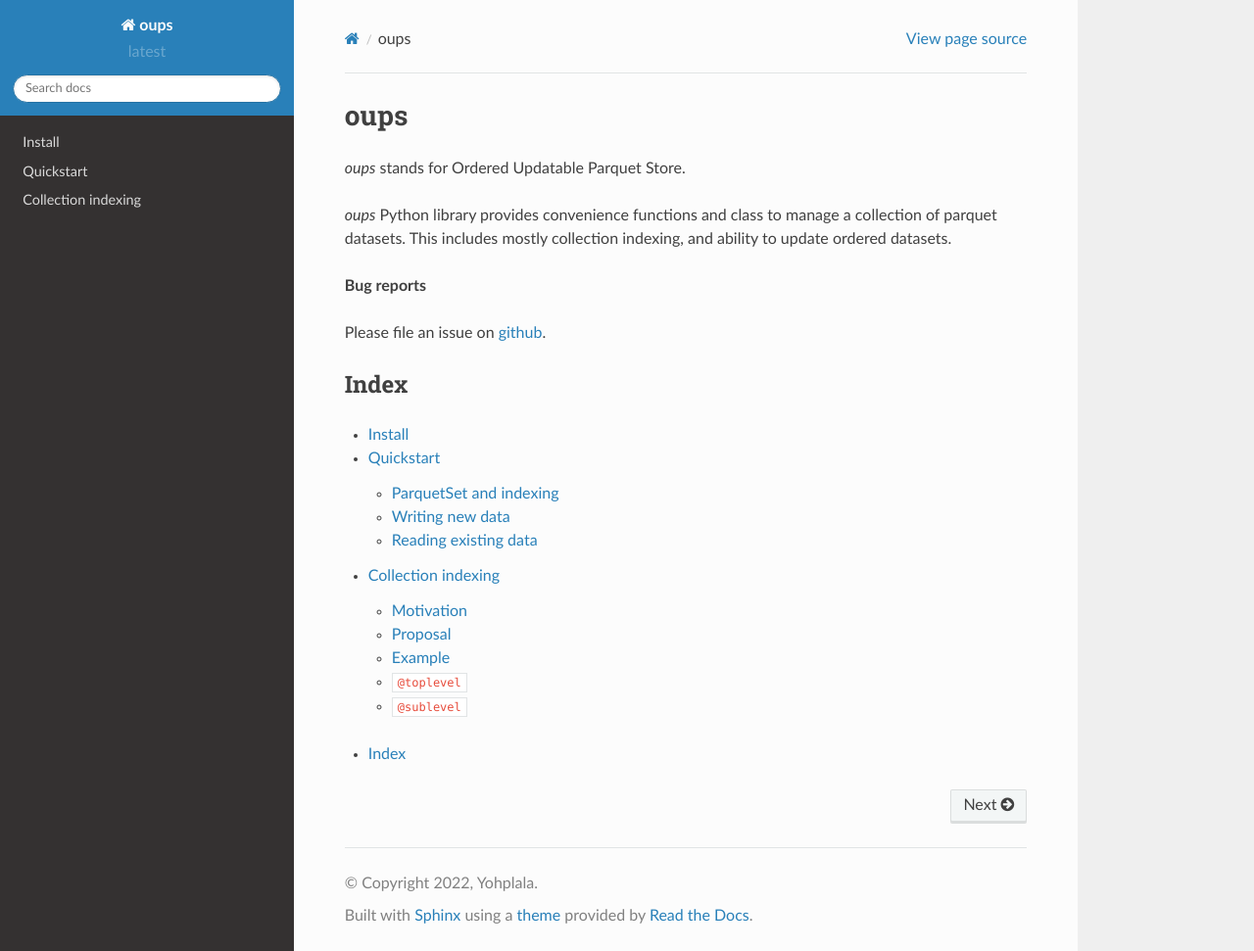
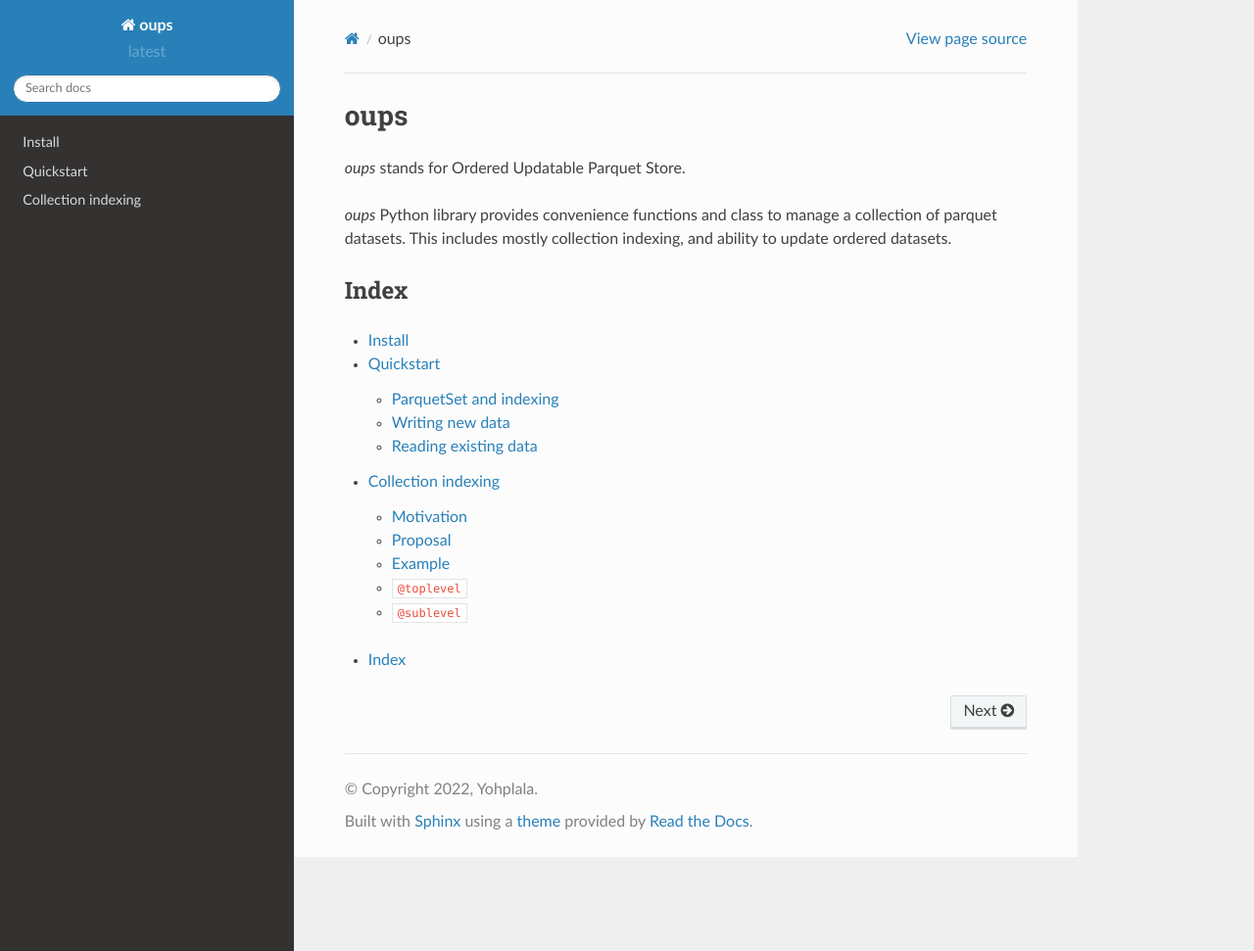
Before and after one commit to yohplala/oups, a Sphinx documentation site: the page built from docs/source/index.rst, in a window 1280 px wide and 971 px high. Shown: the whole window at 98% size. Built offline with Sphinx 7.4.7 and the Read the Docs theme 2.0.0, drawn with Linux system fonts in a browser that asks for light colours.

```diff
--- a/docs/source/index.rst
+++ b/docs/source/index.rst
@@ -9,10 +9,6 @@ oups
 *oups* stands for Ordered Updatable Parquet Store.
 
 *oups* Python library provides convenience functions and class to manage a collection of parquet datasets. This includes mostly collection indexing, and ability to update ordered datasets.
-
-**Bug reports**
-
-Please file an issue on `github <https://github.com/yohplala/oups>`_.
 
 Index
 -----
--- a/pyproject.toml
+++ b/pyproject.toml
@@ -15,7 +15,7 @@ cramjam = "^2.5.0"
 fastparquet = {git = "https://github.com/yohplala/fastparquet.git", rev = "cmidx_write_rg"}
 vaex-core = "^4.7.0"
 vaex-server = "^0.8.0"
-vaex-hdf5 = "^0.11.1"
+#vaex-hdf5 = "^0.11.1"
 
 [tool.poetry.dev-dependencies]
 pre-commit = "^2.16.0"
```
Also changed, not shown: 1 other file.
